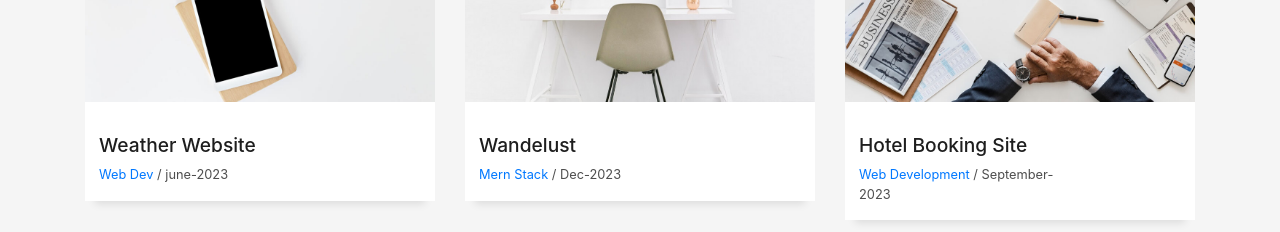
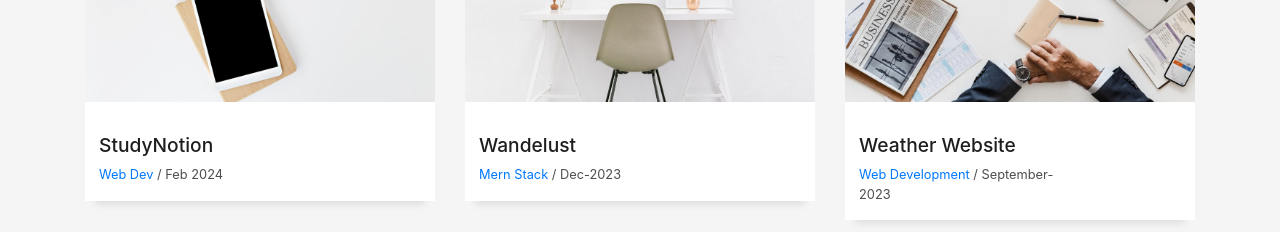
Before and after one commit to VISHNU4546/Portfolio, a plain HTML site: page portFolio/index.html in a window 1280 px wide. Shown: the part 3000-3232 px from the top of the page. Drawn offline with Linux system fonts and the light colour scheme; files whose address does not match are found by name.

Commit message:
Update index.html

```diff
--- a/portFolio/index.html
+++ b/portFolio/index.html
@@ -253,9 +253,9 @@
               <div class="work-content">
                 <div class="row">
                   <div class="col-sm-8">
-                    <a href="https://weather-app-akki.netlify.app/"><h2 class="w-title">Weather Website </h2></a>
+                    <a href="https://study-notion-frontend-wheat.vercel.app/"><h2 class="w-title">StudyNotion </h2></a>
                     <div class="w-more">
-                      <span class="w-ctegory">Web Dev</span> / <span class="w-date">june-2023</span>
+                      <span class="w-ctegory">Web Dev</span> / <span class="w-date">Feb 2024</span>
                     </div>
                   </div>
                   <div class="col-sm-4">
@@ -301,7 +301,7 @@
               <div class="work-content">
                 <div class="row">
                   <div class="col-sm-8">
-                  <a href="https://hotel-booking-akki.netlify.app/">  <h2 class="w-title">Hotel Booking Site</h2></a>
+                  <a href="https://weather-app-akki.netlify.app/">  <h2 class="w-title">Weather Website</h2></a>
                     <div class="w-more">
                       <span class="w-ctegory">Web Development</span> / <span class="w-date">September-2023</span>
                     </div>
```
